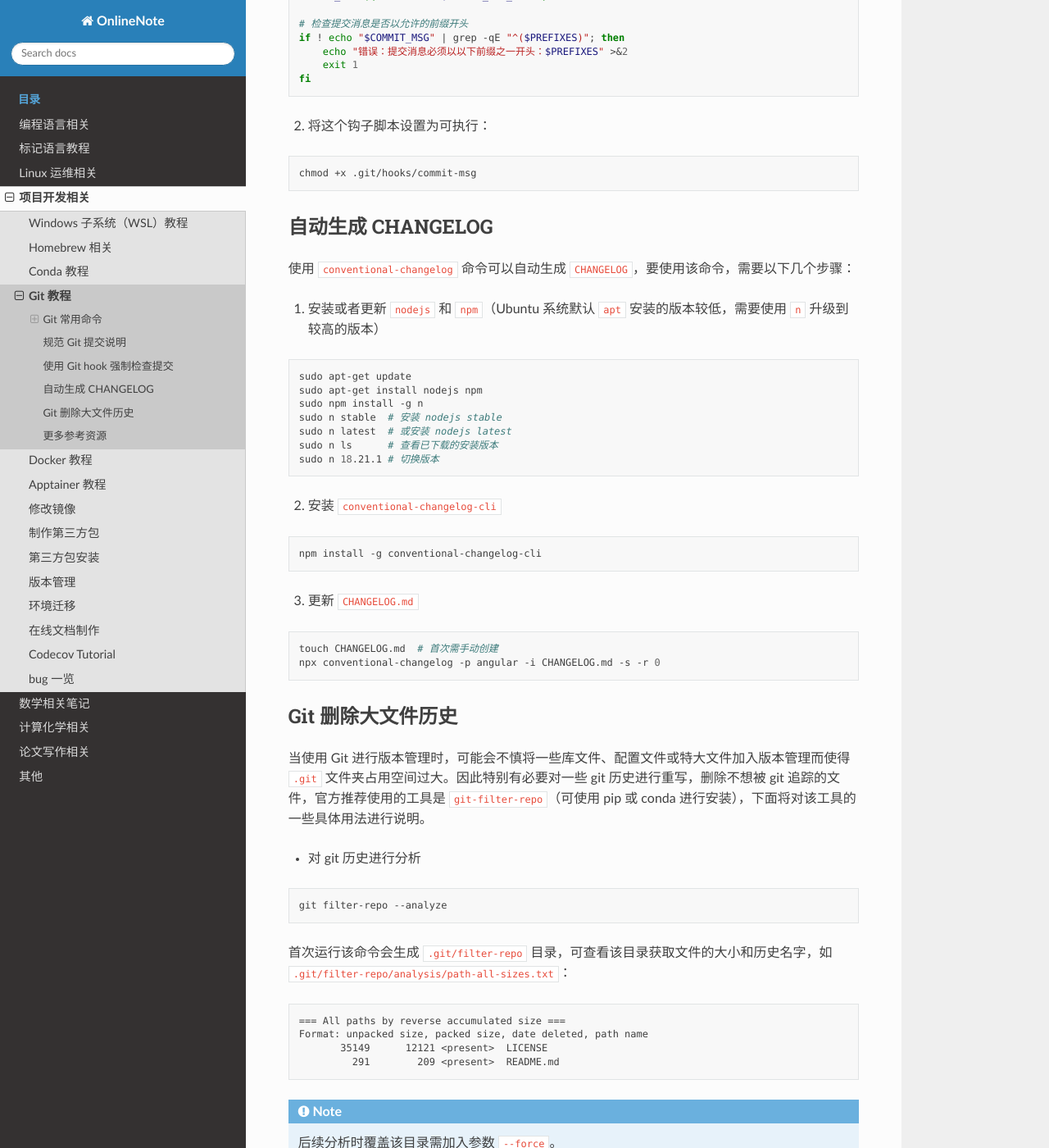
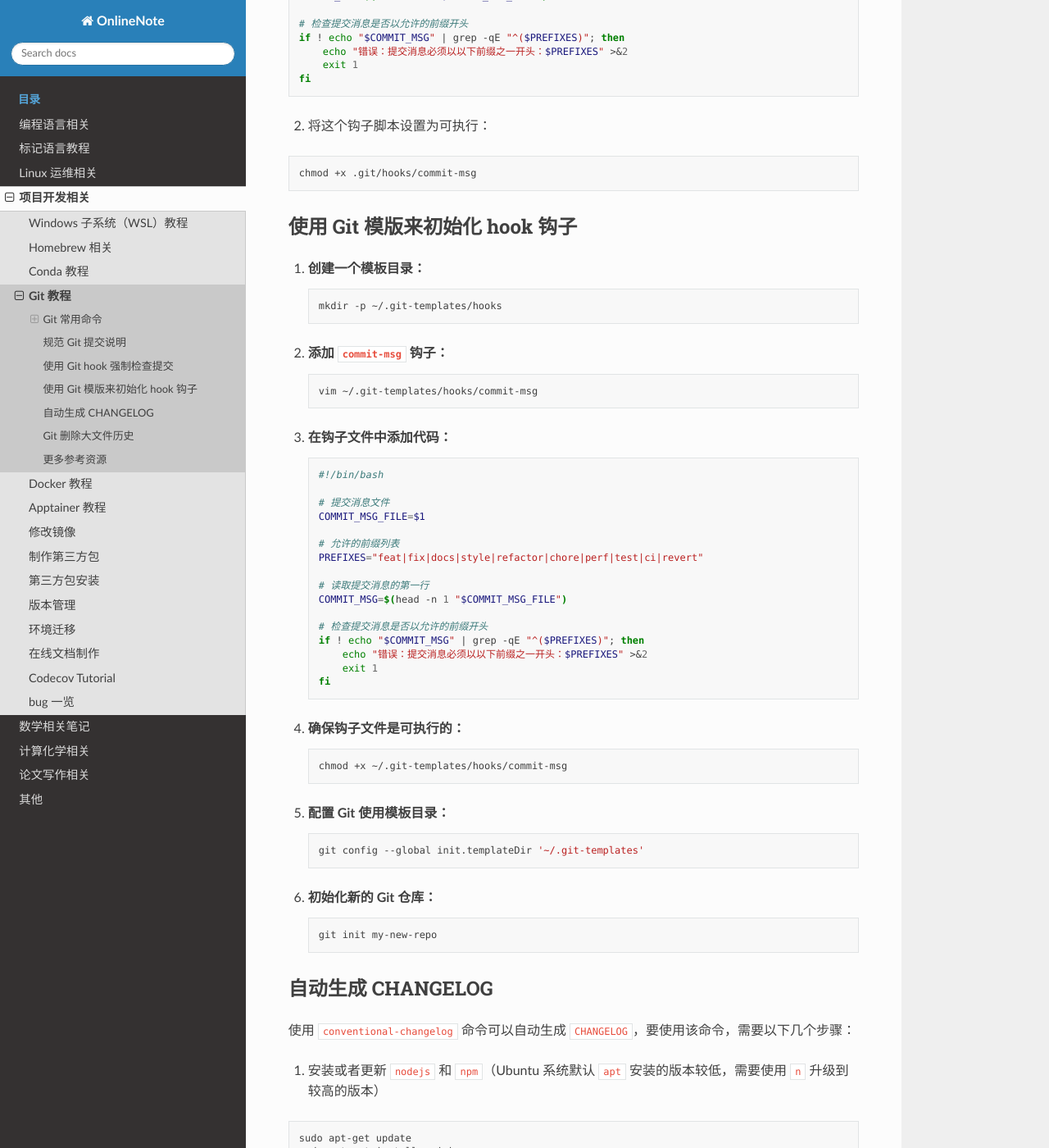
Before and after one commit to Rasic2/CodeNote, a Sphinx documentation site: the page built from docs/source/development/git.md, in a window 1280 px wide and 1400 px high, scrolled down 5724 px. Shown: the whole window at 82% size. Built offline with Sphinx 7.4.7 and the Read the Docs theme 2.0.0, drawn with Linux system fonts in a browser that asks for light colours.

Commit message:
docs: add git templete in git.md

````diff
--- a/docs/source/development/git.md
+++ b/docs/source/development/git.md
@@ -296,6 +296,59 @@ fi
 chmod +x .git/hooks/commit-msg
 ```
 
+## 使用 Git 模版来初始化 hook 钩子
+
+1. **创建一个模板目录：**
+
+   ```bash
+   mkdir -p ~/.git-templates/hooks
+   ```
+
+2. **添加 `commit-msg` 钩子：**
+
+   ```bash
+   vim ~/.git-templates/hooks/commit-msg
+   ```
+
+3. **在钩子文件中添加代码：**
+
+   ```bash
+   #!/bin/bash
+
+   # 提交消息文件
+   COMMIT_MSG_FILE=$1
+
+   # 允许的前缀列表
+   PREFIXES="feat|fix|docs|style|refactor|chore|perf|test|ci|revert"
+
+   # 读取提交消息的第一行
+   COMMIT_MSG=$(head -n 1 "$COMMIT_MSG_FILE")
+
+   # 检查提交消息是否以允许的前缀开头
+   if ! echo "$COMMIT_MSG" | grep -qE "^($PREFIXES)"; then
+       echo "错误：提交消息必须以以下前缀之一开头：$PREFIXES" >&2
+       exit 1
+   fi
+   ```
+
+4. **确保钩子文件是可执行的：**
+
+   ```bash
+   chmod +x ~/.git-templates/hooks/commit-msg
+   ```
+
+5. **配置 Git 使用模板目录：**
+
+   ```bash
+   git config --global init.templateDir '~/.git-templates'
+   ```
+
+6. **初始化新的 Git 仓库：**
+
+   ```bash
+   git init my-new-repo
+   ```
+
 ## 自动生成 CHANGELOG
 
 使用 `conventional-changelog` 命令可以自动生成 `CHANGELOG`，要使用该命令，需要以下几个步骤：
````
